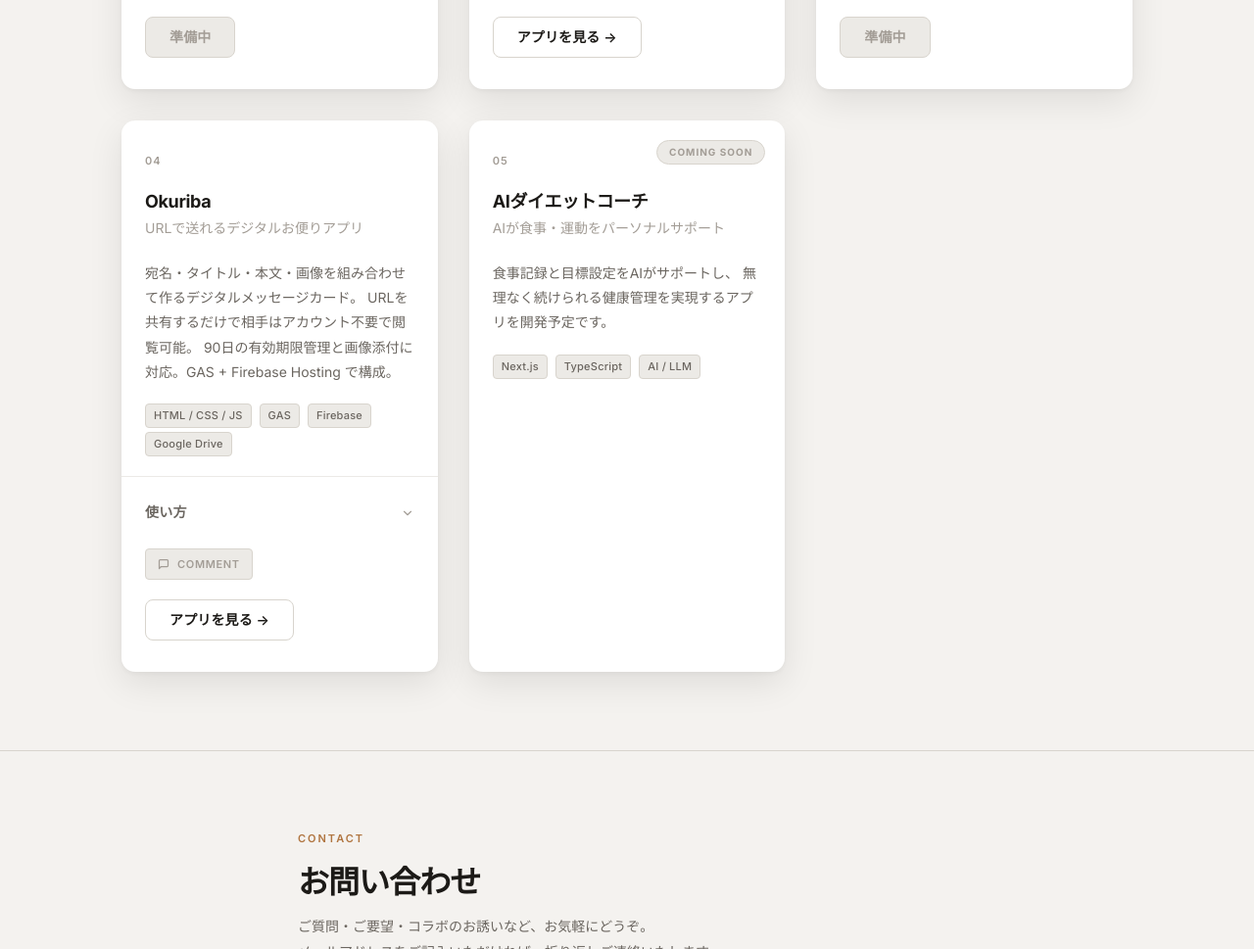
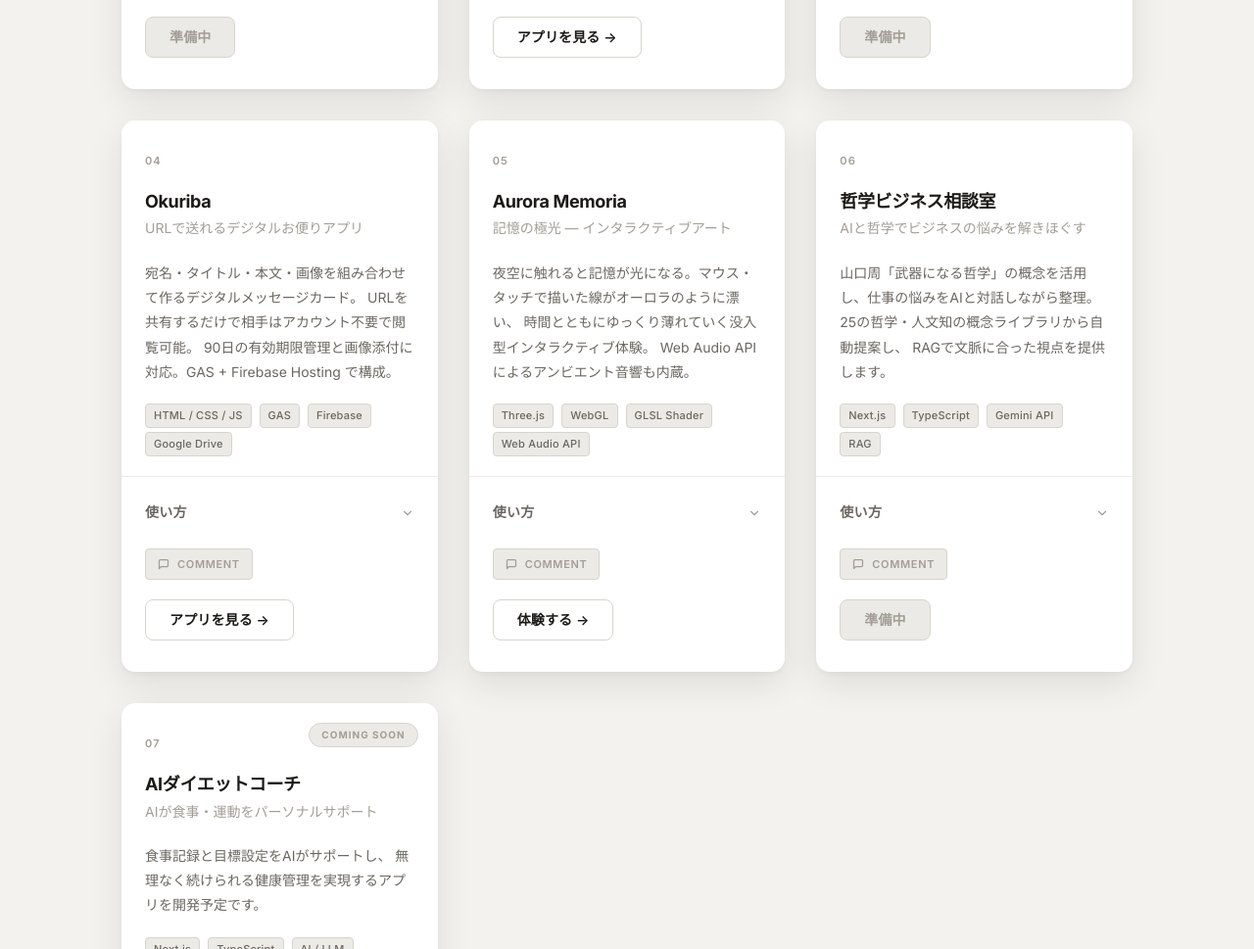
Before and after one commit to lifebit-lab/portfolio, a plain HTML site: page index.html in a window 1280 px wide. Shown: the part 1909-2878 px from the top of the page at 98% size. Drawn offline with Linux system fonts and the light colour scheme.

Commit message:
feat: Aurora Memoria・哲学ビジネス相談室をプロジェクト一覧に追加
- 05: Aurora Memoria（Three.js / WebGL インタラクティブアート）追加
- 06: 哲学ビジネス相談室（Gemini API / RAG）準備中として追加
- 07: AIダイエットコーチの番号を05→07に更新

Co-Authored-By: Claude Sonnet 4.6 <noreply@anthropic.com>

```diff
--- a/index.html
+++ b/index.html
@@ -315,11 +315,120 @@
           </div>
         </article>
 
-        <!-- 05: AIダイエットコーチ（開発中）
+        <!-- 05: Aurora Memoria -->
+        <article class="card reveal">
+          <p class="card__num">05</p>
+          <div>
+            <h3 class="card__title">Aurora Memoria</h3>
+            <p class="card__subtitle">記憶の極光 — インタラクティブアート</p>
+          </div>
+          <p class="card__desc">
+            夜空に触れると記憶が光になる。マウス・タッチで描いた線がオーロラのように漂い、
+            時間とともにゆっくり薄れていく没入型インタラクティブ体験。
+            Web Audio API によるアンビエント音響も内蔵。
+          </p>
+          <div class="card__tags" role="list">
+            <span class="tag">Three.js</span>
+            <span class="tag">WebGL</span>
+            <span class="tag">GLSL Shader</span>
+            <span class="tag">Web Audio API</span>
+          </div>
+          <div class="card__divider"></div>
+          <details class="card__accordion">
+            <summary class="accordion__trigger">
+              <span>使い方</span>
+              <svg class="accordion__icon" viewBox="0 0 24 24" fill="none"
+                stroke="currentColor" stroke-width="2" stroke-linecap="round"
+                stroke-linejoin="round" aria-hidden="true">
+                <polyline points="6 9 12 15 18 9"/>
+              </svg>
+            </summary>
+            <div class="accordion__body">
+              <ol class="accordion__steps">
+                <li>夜空をクリック・なぞってオーロラを描く</li>
+                <li>下の欄にことばを入力すると光のログに浮かぶ</li>
+                <li>記憶は約150秒でゆっくり薄れていく</li>
+                <li>「心地の風」ボタンで全記憶を解放</li>
+              </ol>
+            </div>
+          </details>
+          <div class="card__comments">
+            <button class="card__comments-btn" data-term="aurora-memoria" aria-expanded="false">
+              <svg width="12" height="12" viewBox="0 0 24 24" fill="none"
+                stroke="currentColor" stroke-width="2.5" stroke-linecap="round"
+                stroke-linejoin="round" aria-hidden="true">
+                <path d="M21 15a2 2 0 0 1-2 2H7l-4 4V5a2 2 0 0 1 2-2h14a2 2 0 0 1 2 2z"/>
+              </svg>
+              Comment
+            </button>
+            <div class="card__comments-body" hidden></div>
+          </div>
+          <div class="card__footer">
+            <a href="https://aurora-memoria.netlify.app"
+              target="_blank" rel="noopener noreferrer" class="btn btn--outline">
+              体験する →
+            </a>
+          </div>
+        </article>
+
+        <!-- 06: 哲学ビジネス相談室 -->
+        <article class="card reveal">
+          <p class="card__num">06</p>
+          <div>
+            <h3 class="card__title">哲学ビジネス相談室</h3>
+            <p class="card__subtitle">AIと哲学でビジネスの悩みを解きほぐす</p>
+          </div>
+          <p class="card__desc">
+            山口周「武器になる哲学」の概念を活用し、仕事の悩みをAIと対話しながら整理。
+            25の哲学・人文知の概念ライブラリから自動提案し、
+            RAGで文脈に合った視点を提供します。
+          </p>
+          <div class="card__tags" role="list">
+            <span class="tag">Next.js</span>
+            <span class="tag">TypeScript</span>
+            <span class="tag">Gemini API</span>
+            <span class="tag">RAG</span>
+          </div>
+          <div class="card__divider"></div>
+          <details class="card__accordion">
+            <summary class="accordion__trigger">
+              <span>使い方</span>
+              <svg class="accordion__icon" viewBox="0 0 24 24" fill="none"
+                stroke="currentColor" stroke-width="2" stroke-linecap="round"
+                stroke-linejoin="round" aria-hidden="true">
+                <polyline points="6 9 12 15 18 9"/>
+              </svg>
+            </summary>
+            <div class="accordion__body">
+              <ol class="accordion__steps">
+                <li>「相談を始める」からビジネスの悩みを入力</li>
+                <li>関連する哲学・人文知の概念がAIで自動提案される</li>
+                <li>概念ライブラリから気になる概念を選んで掘り下げる</li>
+                <li>カテゴリ（リーダーシップ・意思決定など）からも探せる</li>
+              </ol>
+            </div>
+          </details>
+          <div class="card__comments">
+            <button class="card__comments-btn" data-term="business-philosophy-app" aria-expanded="false">
+              <svg width="12" height="12" viewBox="0 0 24 24" fill="none"
+                stroke="currentColor" stroke-width="2.5" stroke-linecap="round"
+                stroke-linejoin="round" aria-hidden="true">
+                <path d="M21 15a2 2 0 0 1-2 2H7l-4 4V5a2 2 0 0 1 2-2h14a2 2 0 0 1 2 2z"/>
+              </svg>
+              Comment
+            </button>
+            <div class="card__comments-body" hidden></div>
+          </div>
+          <div class="card__footer">
+            <span class="btn btn--disabled">準備中</span>
+          </div>
+        </article>
+
+        <!-- 07: AIダイエットコーチ（開発中）
              ↑ 新しいアプリはこのカードの上に追加してください -->
         <article class="card card--coming-soon reveal" aria-label="開発中">
           <div class="card__badge">Coming Soon</div>
-          <p class="card__num">05</p>
+          <p class="card__num">07</p>
           <div>
             <h3 class="card__title">AIダイエットコーチ</h3>
             <p class="card__subtitle">AIが食事・運動をパーソナルサポート</p>
```
